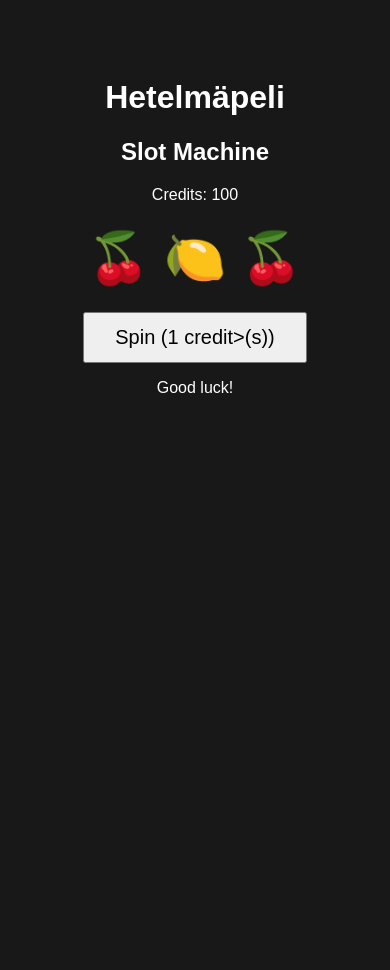
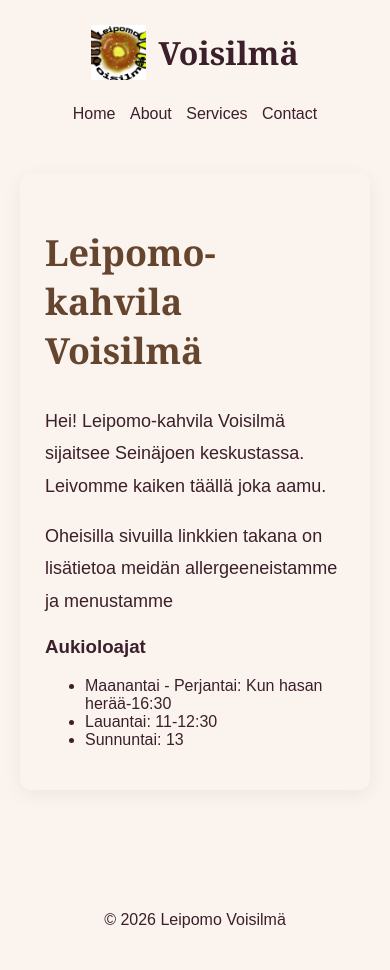
Before and after one commit to Sysi-404/webdev, a plain HTML site: page index.html in a window 390 px wide. Before the commit the page ends 844 px from the top, so only its background shows below. Drawn offline with Linux system fonts and the light colour scheme.

Commit message:
hohmoaavaa

```diff
--- a/index.html
+++ b/index.html
@@ -3,77 +3,44 @@
 <html lang="en">
 <head>
     <meta charset="UTF-8">
-    <title>My first page</title>
-    <style>
-        body {
-            background: #181818;
-            color: white;
-            text-align: center;
-            font-family: Arial, sans-serif;
-            padding-top: 50px;
-        }
-
-        .slot {
-            font-size: 50px;
-            margin: 25px;
-        }
-
-        button {
-            font-size: 20px;
-            padding: 12px 30px;
-            cursor: pointer;
-        }
-    </style>
+    <meta name="viewport" content="width=device-width, initial-scale=1.0">
+    <title>Leipomo-kahvila Voisilmä</title>
+    <link rel="stylesheet" href="style.css">
 </head>
 <body>
-    <h1>Hetelmäpeli</h1>
 
-    <h2>Slot Machine</h2>
-    <p>Credits: <span id="credits">100</span></p>
+    <header>
+    <h1>
+        <img src="leipomo.png" alt="Voisilmä logo">
+        Voisilmä
+    </h1>
 
-    <div class="slot" id="result">🍒 🍋 🍒</div>
+    <nav>
+        <a href="index.html">Home</a>
+        <a href="about.html">About</a>
+        <a href="services.html">Services</a>
+        <a href="contact.html">Contact</a>
+    </nav>
+    </header>
 
-    <button onclick="spin()">Spin (1 credit>(s))</button>
-    <p id="message">Good luck!</p>
+    <main>
+        <h2>Leipomo-kahvila Voisilmä</h2>
+        <p>Hei! Leipomo-kahvila Voisilmä sijaitsee Seinäjoen keskustassa. Leivomme kaiken täällä joka aamu.</p>
+        <p>Oheisilla sivuilla linkkien takana on lisätietoa meidän allergeeneistamme ja menustamme</p>
+            <section>
+        <h3>Aukioloajat</h3>
 
-    <script>
-        let credits = 100;
+        <ul>
+            <li>Maanantai - Perjantai: Kun hasan herää-16:30</li>
+            <li>Lauantai: 11-12:30</li>
+            <li>Sunnuntai: 13</li>
+        </ul>
+    </section>
+    </main>
 
-        function spin() {
-            if (credits < 1) {
-                document.getElementById("message").textContent =
-                    "You're out of credits!";
-                return;
-            }
+    <footer>
+        <p>&copy; 2026 Leipomo Voisilmä</p>
+    </footer>
 
-            credits -= 1;
-
-            const symbols = ["🍒", "🍋", "🍊", "💎", "7️⃣"];
-            const result = Array.from(
-                { length: 3 },
-                () => symbols[Math.floor(Math.random() * symbols.length)]
-            );
-
-            let winnings = 0;
-
-            if (result.every(s => s === "7️⃣")) {
-                winnings = 100;
-            } else if (result.every(s => s === "💎")) {
-                winnings = 50;
-            } else if (result.every(s => s === result[0])) {
-                winnings = 20;
-            }
-
-            credits += winnings;
-
-            document.getElementById("credits").textContent = credits;
-            document.getElementById("result").textContent =
-                result.join(" ");
-            document.getElementById("message").textContent =
-                winnings > 0
-                    ? `You won ${winnings} credits!`
-                    : "You lost 1 credit(s)!";
-        }
-    </script>
 </body>
 </html>
--- /dev/null
+++ b/style.css
@@ -0,0 +1,119 @@
+
+/* GENERAL SETTINGS */
+* {
+    box-sizing: border-box;
+}
+
+body {
+    margin: 0;
+    font-family: Arial, sans-serif;
+    background-color: #fbf4ee;
+    color: #3b1f2b;
+}
+
+/* HEADER */
+header {
+    background-color: #fbf4ee;
+    color: #3b1f2b;
+    padding: 25px 8%;
+    display: flex;
+    justify-content: space-between;
+    align-items: center;
+}
+
+header h1 {
+    font-family: Georgia, serif;
+    font-size: 32px;
+    margin: 0;
+    display: flex;
+    align-items: center;
+    gap: 12px;
+}
+
+header h1 img {
+    width: 55px;
+    height: 55px;
+    object-fit: contain;
+}
+
+/* NAVIGATION */
+nav a {
+    color: #3b1f2b;
+    text-decoration: none;
+    margin-left: 25px;
+    font-size: 16px;
+    transition: color 0.2s;
+}
+
+nav a:hover {
+    color: #b23a48;
+}
+
+/* MAIN CONTENT */
+main {
+    max-width: 1100px;
+    margin: 60px auto;
+    padding: 50px;
+    background-color: #fbf4ee;
+    border-radius: 12px;
+    box-shadow: 0 5px 20px rgba(0,0,0,0.06);
+    min-height: 350px;
+}
+
+main h2 {
+    font-family: Georgia, serif;
+    font-size: 36px;
+    color: #65452e;
+}
+
+main p {
+    font-size: 18px;
+    line-height: 1.8;
+}
+
+/* FOOTER */
+footer {
+    background-color: #fbf4ee;
+    color: #3b1f2b;
+    text-align: center;
+    padding: 25px;
+    margin-top: 80px;
+}
+
+/* MOBILE */
+@media (max-width: 650px) {
+    header {
+        flex-direction: column;
+        gap: 20px;
+    }
+
+    nav a {
+        margin: 5px;
+        display: inline-block;
+    }
+
+    main {
+        margin: 20px;
+        padding: 25px;
+    }
+}
+
+
+/* CAKE ORDER BUTTON */
+
+.order-button {
+    display: inline-block;
+    background-color: #b23a48;
+    color: white;
+    text-decoration: none;
+    padding: 14px 30px;
+    border-radius: 6px;
+    font-size: 17px;
+    font-weight: bold;
+    margin-top: 15px;
+    transition: background-color 0.2s;
+}
+
+.order-button:hover {
+    background-color: #8f2938;
+}
```
Also changed, not shown: about.html (added, +39 -0 lines), contact.html (added, +37 -0 lines), services.html (added, +54 -0 lines), tilaus.html (added, +191 -0 lines), leipomo.png (added).
